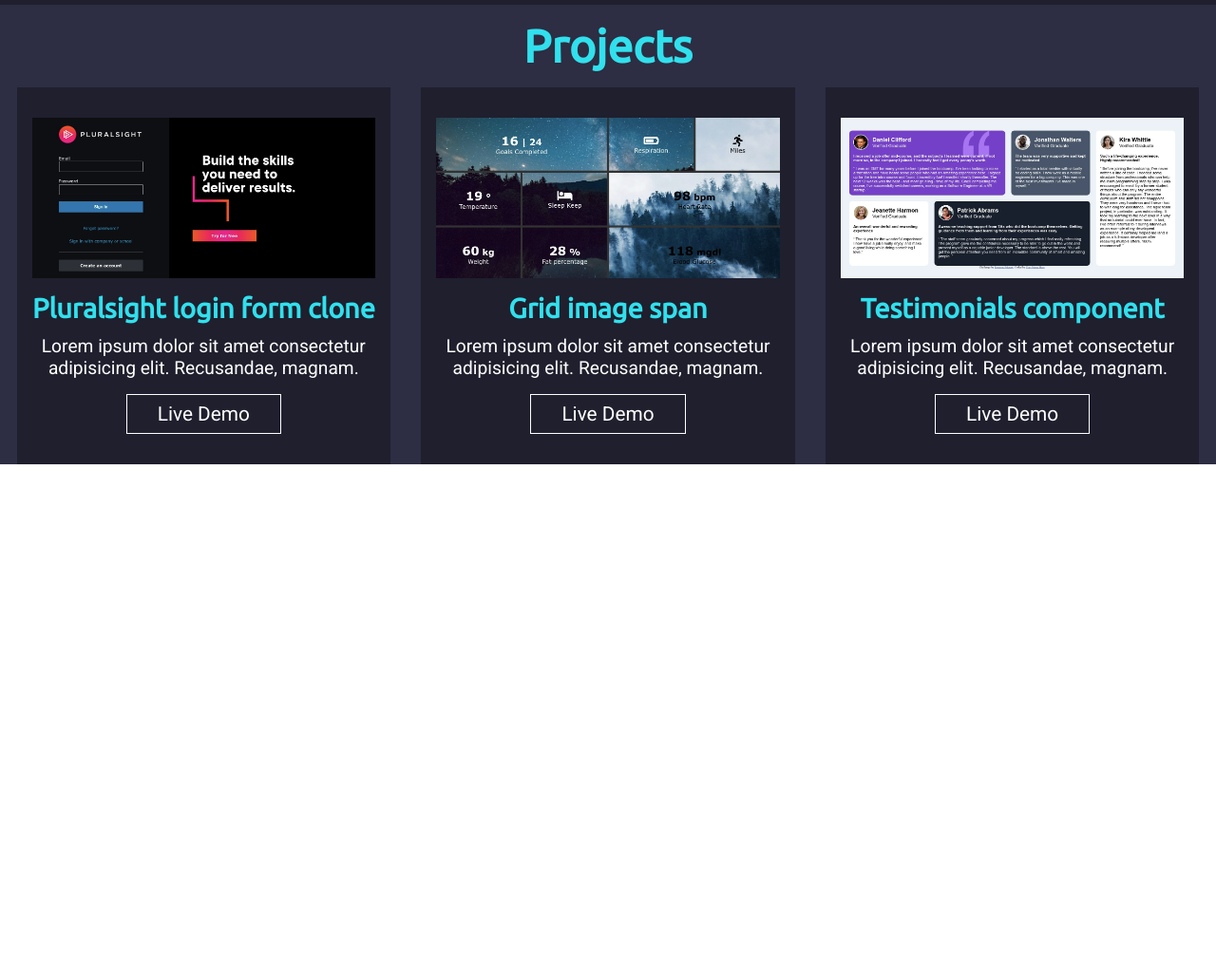
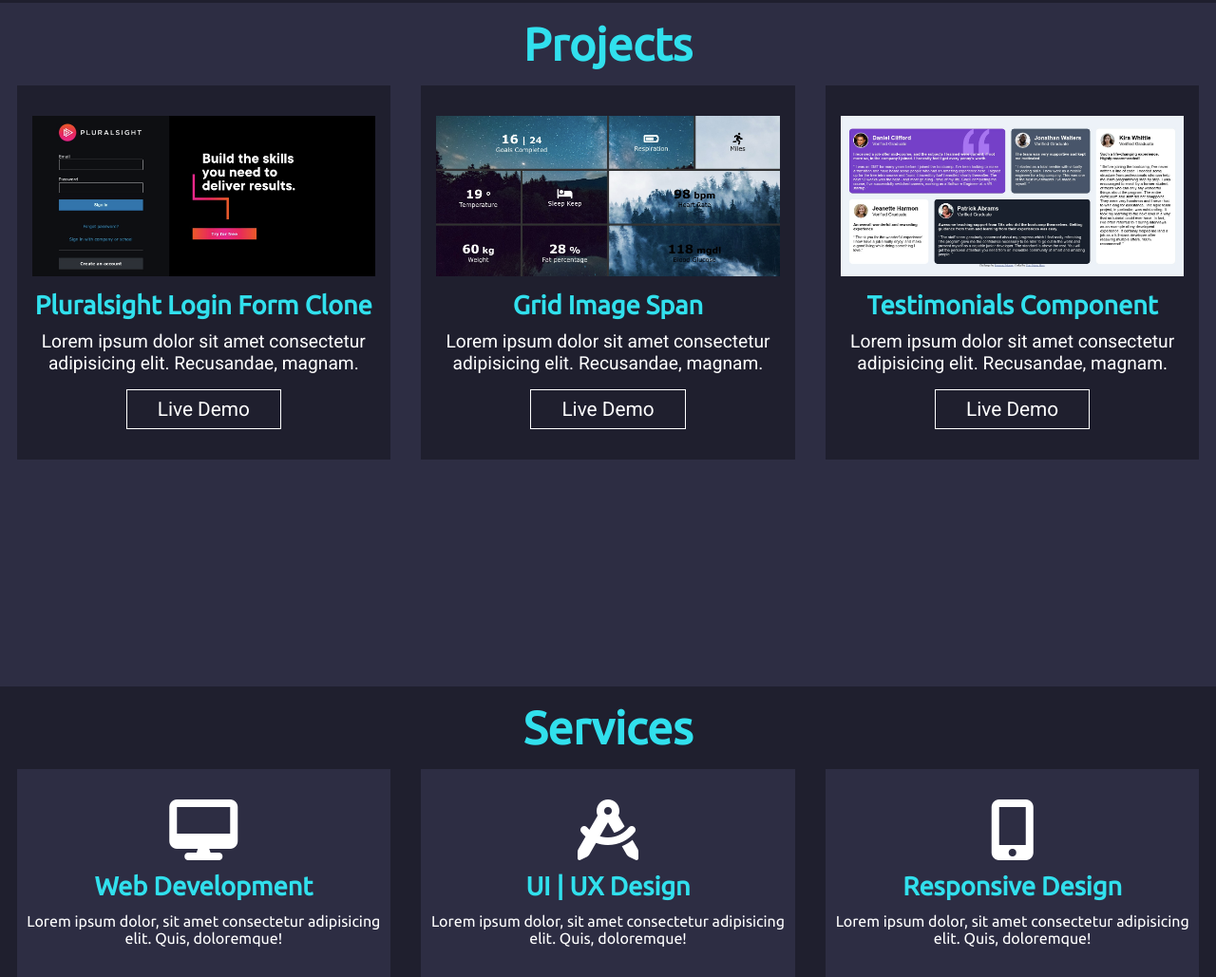
Before and after one commit to RamonAPereira/Portfolio, a website: page index.html in a window 1280 px wide. Shown: the part 795-1824 px from the top of the page at 95% size. Before the commit the page ends 1284 px from the top, so only its background shows below. Drawn offline with Linux system fonts and the light colour scheme.

Commit message:
add-service-section

```diff
--- a/index.html
+++ b/index.html
@@ -7,8 +7,9 @@
   <link rel="preconnect" href="https://fonts.googleapis.com">
   <link rel="preconnect" href="https://fonts.gstatic.com" crossorigin>
   <link href="https://fonts.googleapis.com/css2?family=Roboto&family=Ubuntu&display=swap" rel="stylesheet">
+  <script src="https://kit.fontawesome.com/c80f5c1776.js" crossorigin="anonymous"></script>
   <link rel="stylesheet" href="./dist/css/main.css">
-  <title>Document</title>
+  <title>Ramon Pereira</title>
 </head>
 <body>
   <header class="header">
@@ -16,9 +17,9 @@
       <nav>
         <ul class="nav-links">
           <li><a class="nav-links__link" href="#">Home</a></li>
+          <li><a class="nav-links__link" href="#projects">Projects</a></li>
+          <li><a class="nav-links__link" href="#">Services</a></li>
           <li><a class="nav-links__link" href="#">About Me</a></li>
-          <li><a class="nav-links__link" href="#">Services</a></li>
-          <li><a class="nav-links__link" href="#">Projects</a></li>
           <li><a class="nav-links__link nav-links__link--border" href="#">Contact</a></li>
         </ul>
       </nav>
@@ -35,7 +36,7 @@
     </div>
   </section>
 
-  <section class="projects">
+  <section id="projects" class="projects">
     <h2 class="projects__title">Projects</h2>
     <div class="inner-container">
       <div class="projects-cards">
@@ -66,5 +67,28 @@
       </div>
     </div>
   </section>
+
+  <section class="services">
+    <h2 class="services__title">Services</h2>
+    <div class="inner-container">
+      <div class="services-grid">
+        <div class="service">
+          <i class="fas fa-desktop fa-4x"></i>
+          <h3 class="service__title">Web Development</h3>
+          <p>Lorem ipsum dolor, sit amet consectetur adipisicing elit. Quis, doloremque!</p>
+        </div>
+        <div class="service">
+          <i class="fas fa-drafting-compass fa-4x"></i>
+          <h3 class="service__title"> UI | UX Design</h3>
+          <p>Lorem ipsum dolor, sit amet consectetur adipisicing elit. Quis, doloremque!</p>
+        </div>
+        <div class="service">
+          <i class="fas fa-mobile-alt fa-4x"></i>
+          <h3 class="service__title">Responsive Design</h3>
+          <p>Lorem ipsum dolor, sit amet consectetur adipisicing elit. Quis, doloremque!</p>
+        </div>
+      </div>
+    </div>
+  </section>
 </body>
 </html>
--- a/scss/main.scss
+++ b/scss/main.scss
@@ -66,7 +66,8 @@ a {
 //Hero Section
 .hero-section {
   display: flex;
-  height: 100vh;
+  height: 90vh;
+  margin-top: 4.9rem;
   justify-content: center;
   align-items: center;
   background: $dark-color;
@@ -107,7 +108,7 @@ a {
 //Projects
 .projects {
   background: $medium-color;
-  height: fit-content;
+  min-height: 90vh;
   font-family: "Ubuntu", sans-serif;
 
   &__title {
@@ -127,11 +128,13 @@ a {
   padding: 2rem 1rem;
   min-height: 20rem;
   text-align: center;
+  margin-bottom: 1rem;
 
   &__title {
     color: $primary-color;
-    font-size: 1.8rem;
+    font-size: 1.7rem;
     line-height: 2;
+    text-transform: capitalize;
   }
 
   &__description {
@@ -156,6 +159,13 @@ a {
   }
 }
 
+@media (max-width: 800px) {
+  .projects-cards {
+    grid-template-columns: repeat(2, 1fr);
+    margin: 0 1rem;
+  }
+}
+
 @media (max-width: 600px) {
   .projects-cards {
     grid-template-columns: 1fr;
@@ -164,8 +174,58 @@ a {
   .card {
     padding: 1rem 0;
     width: 100%;
+  }
+}
+
+//Services
+.services {
+  background: $dark-color;
+  text-align: center;
+  font-family: "Ubuntu", sans-serif;
+
+  &__title {
+    text-align: center;
+    padding: 1rem 0;
+    color: $primary-color;
+    font-size: 3rem;
+  }
+}
+
+.services-grid {
+  display: grid;
+  grid-template-columns: repeat(3, 1fr);
+  gap: 2rem;
+}
+
+.service {
+  background: $medium-color;
+  padding: 2rem 0.5rem;
+  color: $light-color;
+
+  &__title {
+    color: $primary-color;
+    font-size: 1.7rem;
+    line-height: 2;
+  }
+}
+@media (max-width: 800px) {
+  .services-grid {
+    grid-template-columns: repeat(2, 1fr);
+    margin: 0 1rem;
+  }
+  .service {
     &__title {
-      font-size: 1.7rem;
+      font-size: 1.6rem;
     }
   }
 }
+
+@media (max-width: 600px) {
+  .projects-cards {
+    grid-template-columns: 1fr;
+    gap: 1rem;
+  }
+  .services {
+    padding: 1rem 0;
+  }
+}
```
Also changed, not shown: dist/css/main.css.
